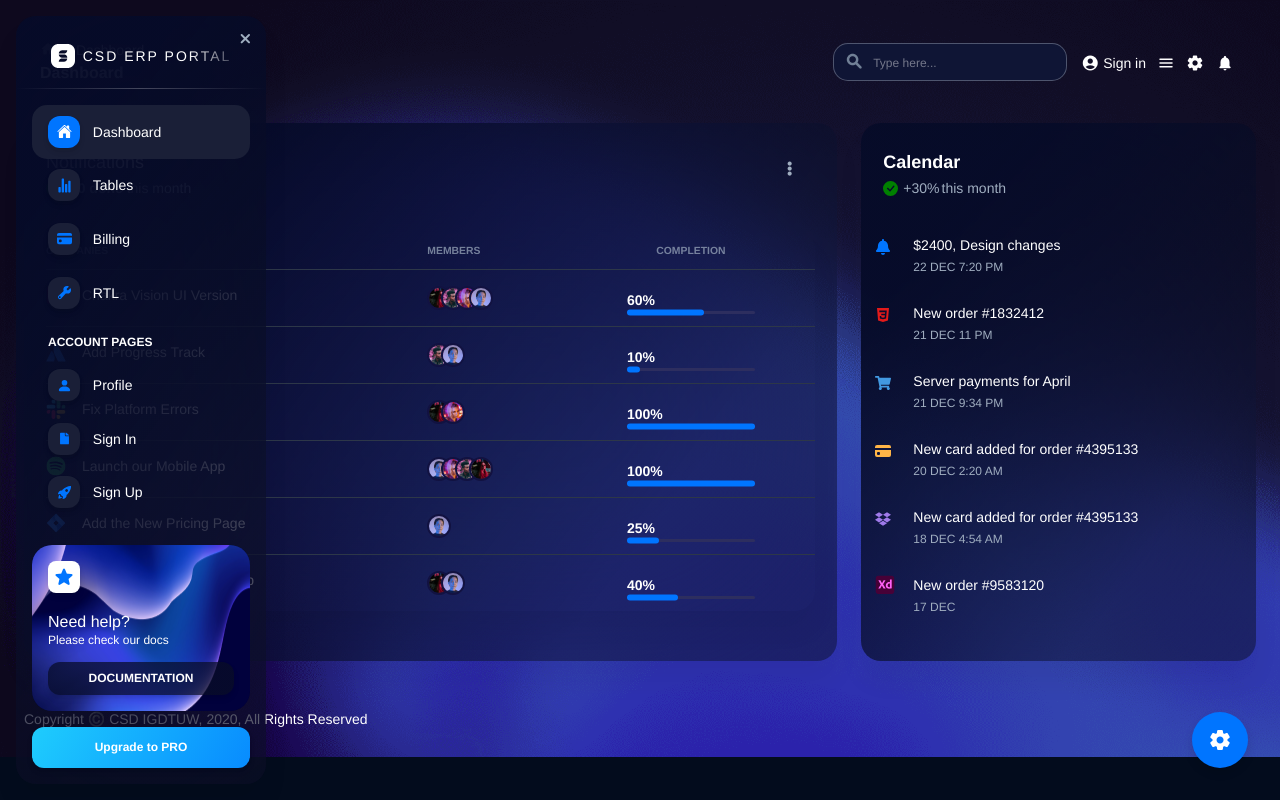
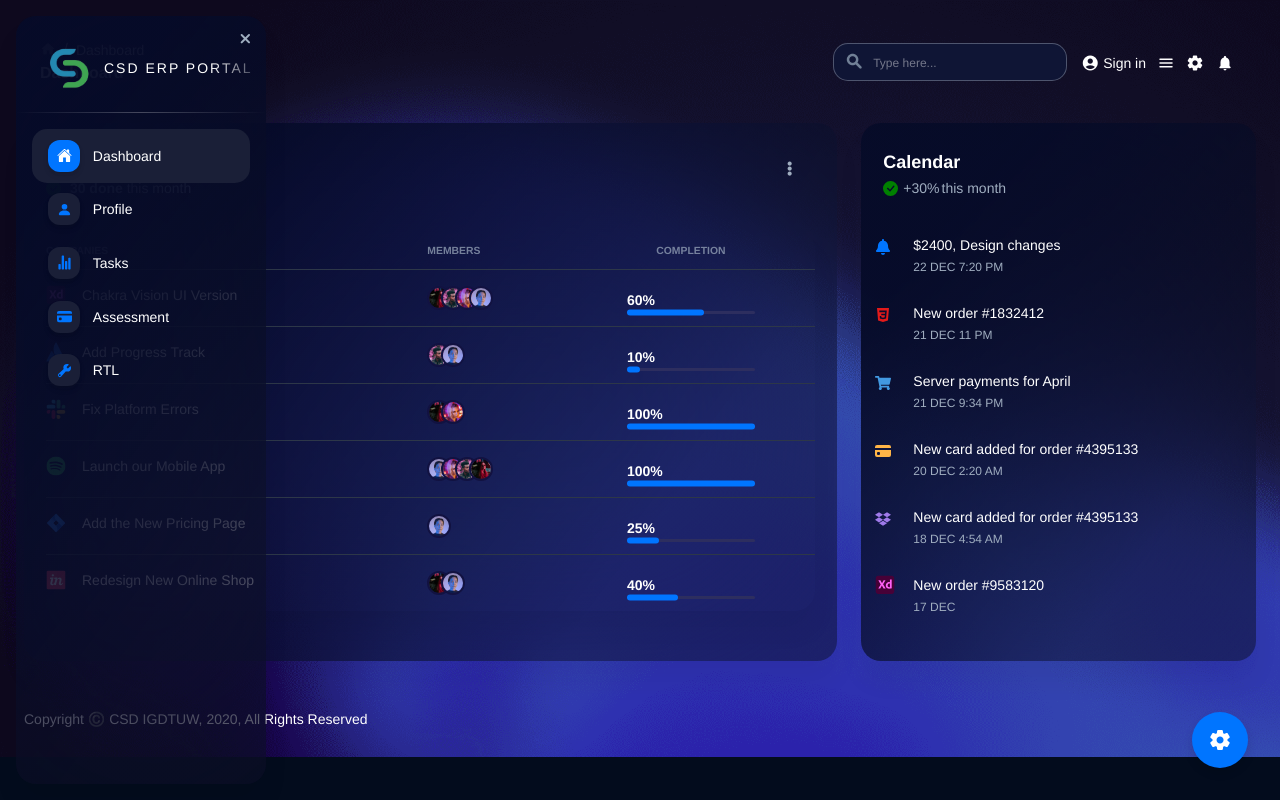
Before and after one commit to csd-igdtuw/erp-portal-old, a React (Create React App) app: page /dashboard in a window 1280 px wide. Built offline with nearby package versions, Linux system fonts and the light colour scheme; a small style sheet from the web is missing.

Commit message:
Third Commit

```diff
--- a/src/examples/Sidenav/index.js
+++ b/src/examples/Sidenav/index.js
@@ -29,7 +29,7 @@ import List from "@mui/material/List";
 import Divider from "@mui/material/Divider";
 import Link from "@mui/material/Link";
 import Icon from "@mui/material/Icon";
-
+import VuiAvatar from "components/VuiAvatar";
 // Vision UI Dashboard React components
 import VuiBox from "components/VuiBox";
 import VuiTypography from "components/VuiTypography";
@@ -47,7 +47,8 @@ import sidenavLogoLabel from "examples/Sidenav/styles/sidenav";
 import { useVisionUIController, setMiniSidenav, setTransparentSidenav } from "context";
 
 // Vision UI Dashboard React icons
-import SimmmpleLogo from "examples/Icons/SimmmpleLogo";
+// import SimmmpleLogo from "examples/Icons/SimmmpleLogo";
+import burceMars from "assets/images/CSD_logo.png";
 
 // function Sidenav({ color, brand, brandName, routes, ...rest }) {
 function Sidenav({ color, brandName, routes, ...rest }) {
@@ -184,7 +185,15 @@ function Sidenav({ color, brandName, routes, ...rest }) {
                 })
               }
             >
-              <SimmmpleLogo size="24px" />
+              <VuiAvatar
+              src={burceMars}
+              alt="profile-image"
+              variant="rounded"
+              size="240x"
+              // shadow="sm"
+            />
+              {/* <burceMars size="24px"/> */}
+              {/* <SimmmpleLogo size="24px" /> */}
             </VuiBox>
             <VuiTypography
               variant="button"
@@ -225,8 +234,8 @@ function Sidenav({ color, brandName, routes, ...rest }) {
           },
         })}
       >
-        <SidenavCard color={color} />
-        <VuiBox mt={2}>
+        {/* <SidenavCard color={color} /> */}
+        {/* <VuiBox mt={2}>
           <VuiButton
             component="a"
             href="https://creative-tim.com/product/vision-ui-dashboard-pro-react"
@@ -238,7 +247,7 @@ function Sidenav({ color, brandName, routes, ...rest }) {
           >
             Upgrade to PRO
           </VuiButton>
-        </VuiBox>
+        </VuiBox> */}
       </VuiBox>
     </SidenavRoot>
   );
--- a/src/layouts/profile/components/CarInformations/index.js
+++ b/src/layouts/profile/components/CarInformations/index.js
@@ -43,24 +43,27 @@ const CarInformations = () => {
       borderRadius: "20px",
       marginLeft:"100px",
       width: "600px",
-      height: "350px",
+      height: "400px",
       })}
     >
       <VuiBox display="flex" flexDirection="column" sx={{ height: "100%" }}>
       <VuiTypography    color="white" variant="form" fontWeight="regular" >
-           CSD PHASE 2
+      CSD IGDTUW, Phase -3 (July 2022- July 2023)
           </VuiTypography><br/>
           <VuiTypography    color="white" variant="form" fontWeight="regular" >
-           Cousre & Department : B.Tech (ECE)
+           Cousre: B.Tech
           </VuiTypography><br/>
           <VuiTypography    color="white" variant="form" fontWeight="regular" >
-           Year : 3rd
+          Department: Electronics and Communication Engineering
           </VuiTypography><br/>
           <VuiTypography    color="white" variant="form" fontWeight="regular" >
-           Compulsory Subject: No
+           Year: 3rd
           </VuiTypography><br/>
           <VuiTypography    color="white" variant="form" fontWeight="regular" >
-           GEC: Yes
+            GEC: Yes
+          </VuiTypography><br/>
+          <VuiTypography    color="white" variant="form" fontWeight="regular" >
+          Compulsory Subject: No
           </VuiTypography><br/>
       </VuiBox>
     </Card>
--- a/src/layouts/profile/components/Welcome/index.js
+++ b/src/layouts/profile/components/Welcome/index.js
@@ -41,7 +41,7 @@ const Welcome = () => {
       <VuiBox display="flex" flexDirection="column" sx={{ height: "100%" }}>
         <VuiBox display="flex" flexDirection="column" mb="auto">
           <VuiTypography color="white" variant="h3" fontWeight="bold" mb="3px">
-           Mentor Coordinator's Profile
+          Associates's Profile
            {/* <img alt="avatar" style={{height:70, width:70, border: "4px solid #fff", borderRadius:'50%'}} src={ avatar_csd}/> */}
           </VuiTypography>
           <VuiTypography color="white" variant="button" fontWeight="regular">
@@ -52,6 +52,7 @@ const Welcome = () => {
           <VuiTypography    color="white" variant="form" fontWeight="regular" >
             Srishty Sharma
           </VuiTypography><br/>
+
           <VuiTypography    color="white" variant="form" fontWeight="regular" >
            Enrollment no. : 13501022020
           </VuiTypography><br/>
@@ -63,6 +64,9 @@ const Welcome = () => {
           </VuiTypography><br/>
           <VuiTypography color="white" variant="form" fontWeight="regular">
            Contact no. : +91-9773717509
+          </VuiTypography><br/>
+          <VuiTypography    color="white" variant="form" fontWeight="regular" >
+            Team: Pejas
           </VuiTypography><br/>
 
         </VuiBox>
--- a/src/routes.js
+++ b/src/routes.js
@@ -67,8 +67,18 @@ const routes = [
     noCollapse: true,
   },
   {
+     type: "collapse",
+    name: "Profile",
+    key: "profile",
+    route: "/profile",
+    icon: <BsFillPersonFill size="15px" color="inherit" />,
+    component: Profile,
+    noCollapse: true,
+  },
+
+  {
     type: "collapse",
-    name: "Tables",
+    name: "Tasks",
     key: "tables",
     route: "/tables",
     icon: <IoStatsChart size="15px" color="inherit" />,
@@ -77,7 +87,7 @@ const routes = [
   },
   {
     type: "collapse",
-    name: "Billing",
+    name: "Assessment",
     key: "billing",
     route: "/billing",
     icon: <BsCreditCardFill size="15px" color="inherit" />,
@@ -93,34 +103,34 @@ const routes = [
     component: RTL,
     noCollapse: true,
   },
-  { type: "title", title: "Account Pages", key: "account-pages" },
-  {
-    type: "collapse",
-    name: "Profile",
-    key: "profile",
-    route: "/profile",
-    icon: <BsFillPersonFill size="15px" color="inherit" />,
-    component: Profile,
-    noCollapse: true,
-  },
-  {
-    type: "collapse",
-    name: "Sign In",
-    key: "sign-in",
-    route: "/authentication/sign-in",
-    icon: <IoIosDocument size="15px" color="inherit" />,
-    component: SignIn,
-    noCollapse: true,
-  },
-  {
-    type: "collapse",
-    name: "Sign Up",
-    key: "sign-up",
-    route: "/authentication/sign-up",
-    icon: <IoRocketSharp size="15px" color="inherit" />,
-    component: SignUp,
-    noCollapse: true,
-  },
+  // { type: "title", title: "Account Pages", key: "account-pages" },
+  // {
+  //   type: "collapse",
+  //   name: "Profile",
+  //   key: "profile",
+  //   route: "/profile",
+  //   icon: <BsFillPersonFill size="15px" color="inherit" />,
+  //   component: Profile,
+  //   noCollapse: true,
+  // },
+  // {
+  //   type: "collapse",
+  //   name: "Sign In",
+  //   key: "sign-in",
+  //   route: "/authentication/sign-in",
+  //   icon: <IoIosDocument size="15px" color="inherit" />,
+  //   component: SignIn,
+  //   noCollapse: true,
+  // },
+  // {
+  //   type: "collapse",
+  //   name: "Sign Up",
+  //   key: "sign-up",
+  //   route: "/authentication/sign-up",
+  //   icon: <IoRocketSharp size="15px" color="inherit" />,
+  //   component: SignUp,
+  //   noCollapse: true,
+  // },
 ];
 
 export default routes;
```
